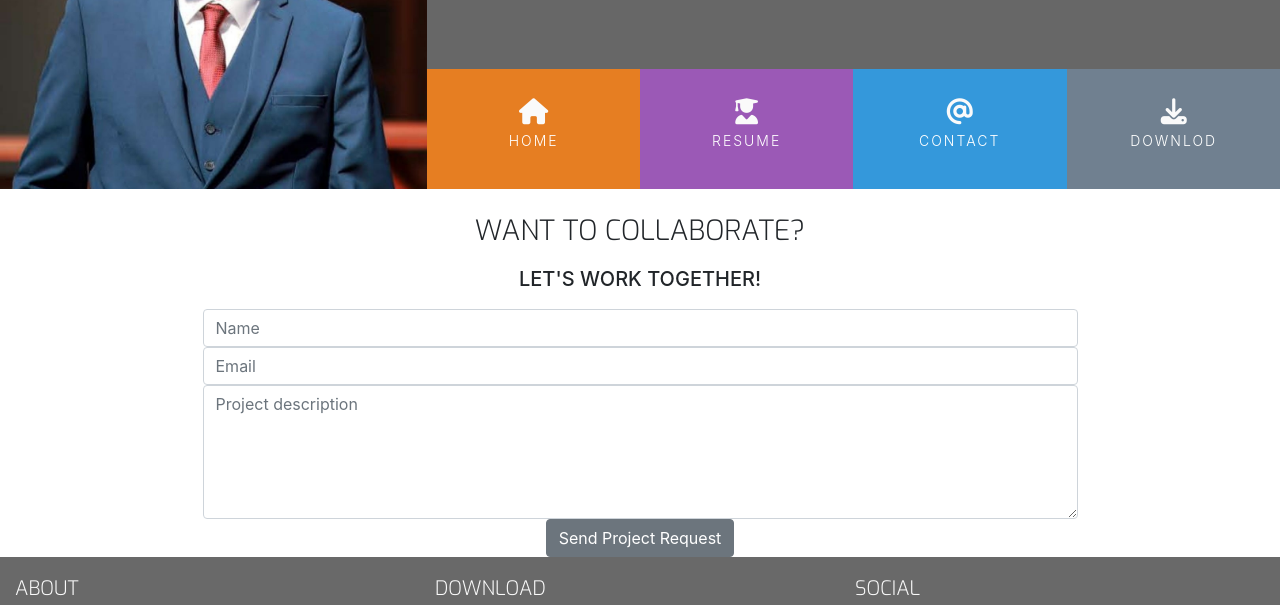
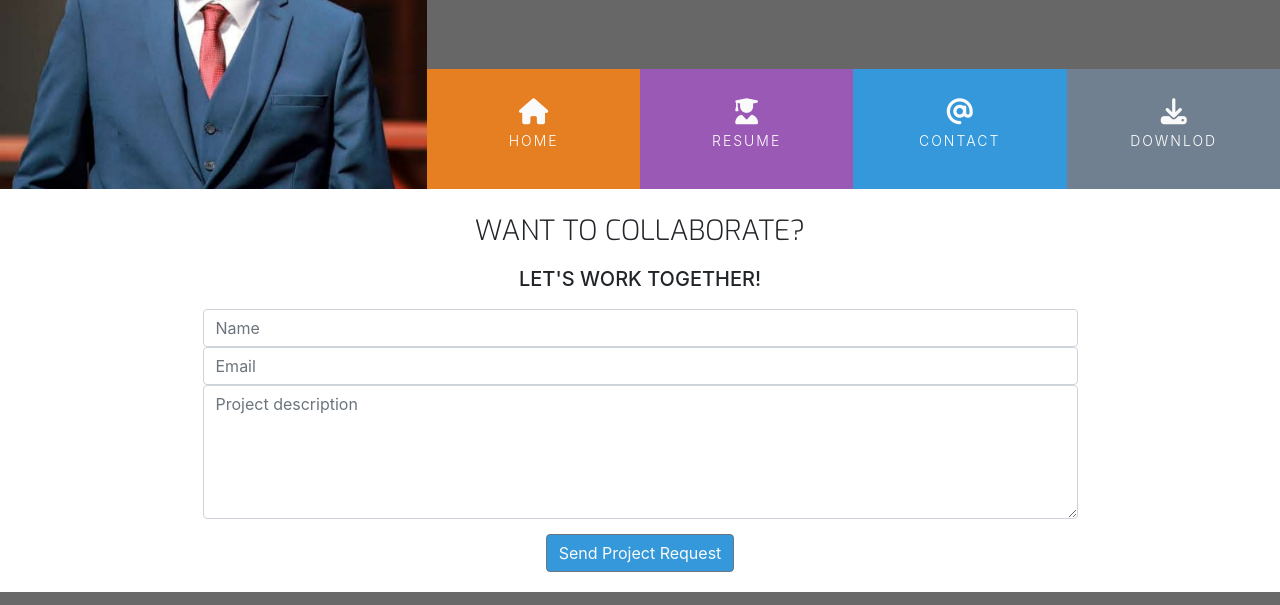
Before and after one commit to daringeorgenalumakil/Resume, a plain HTML site: page contact.html in a window 1280 px wide. Shown: the part 180-785 px from the top of the page. Drawn offline with nearby package versions, Linux system fonts and the light colour scheme.

Commit message:
Need help with button styling

```diff
--- a/Assets/Css/style.css
+++ b/Assets/Css/style.css
@@ -310,3 +310,9 @@ footer {
     margin: 0 auto;
     max-width: 70%;
 }
+button[type="submit"] {
+    margin-top: 15px;
+    margin-bottom: 20px;
+    color: #fafafa;
+    background-color: #3498db;
+}
```
